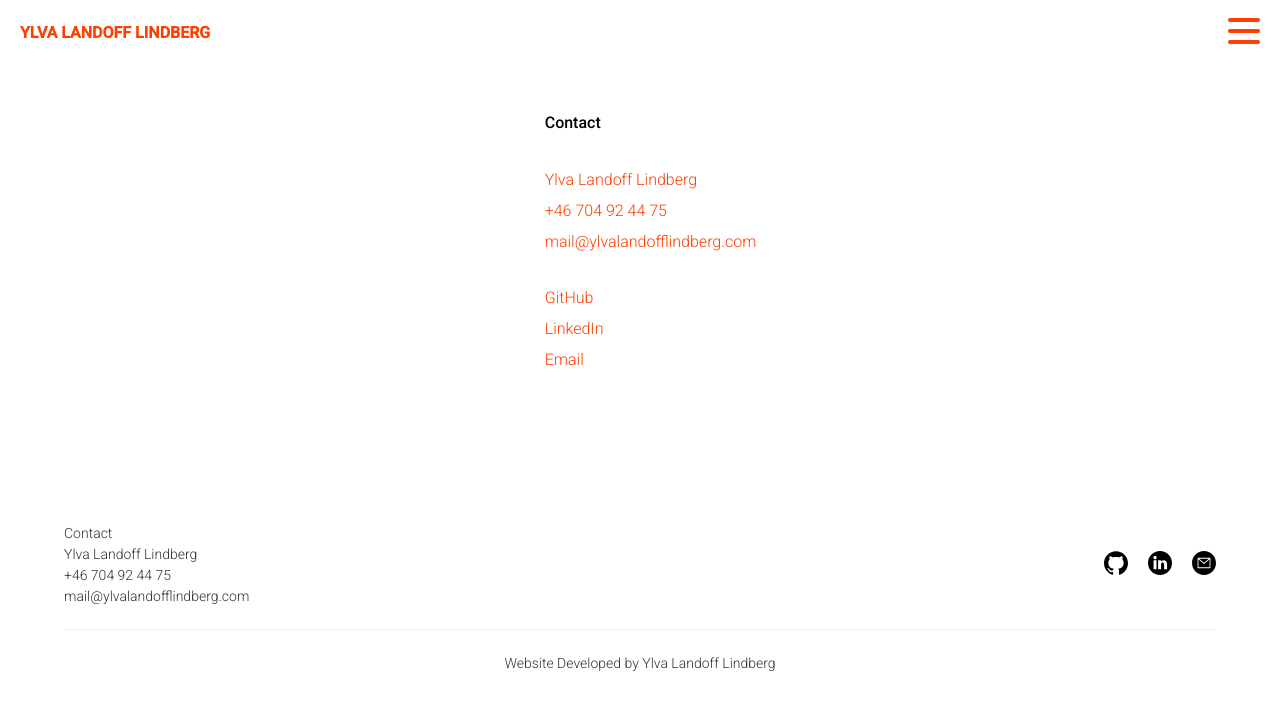
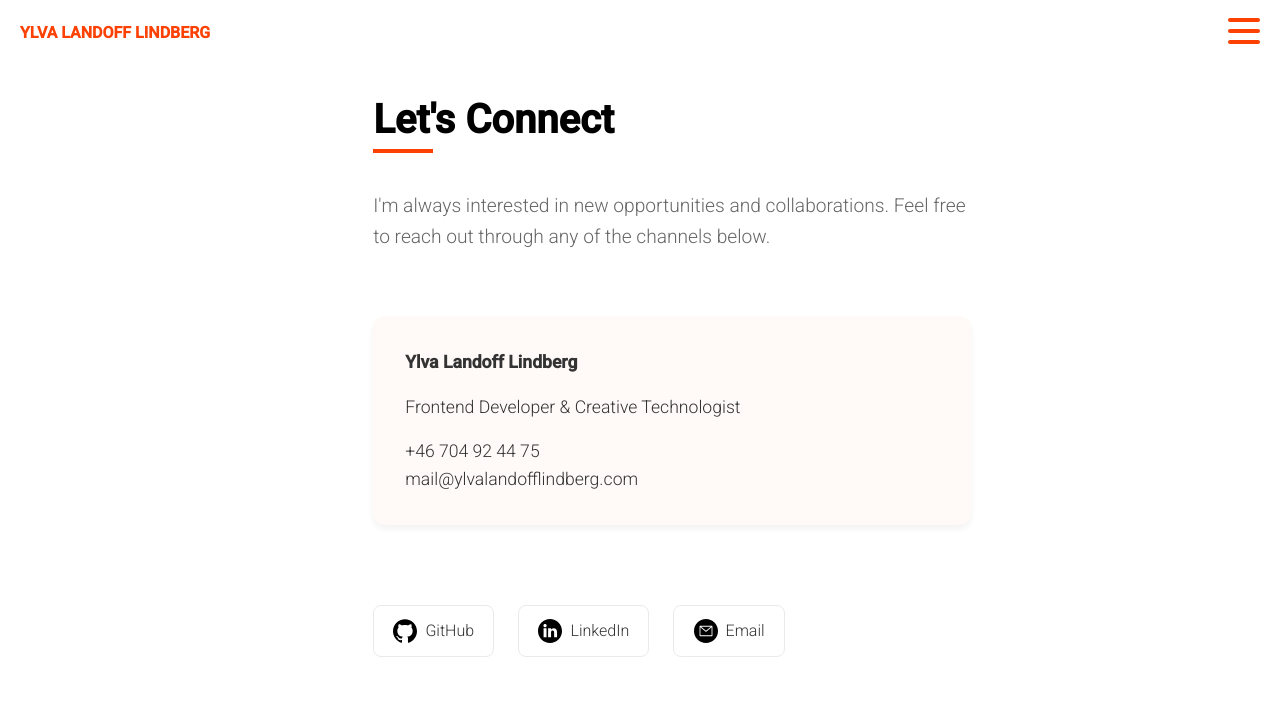
Before and after one commit to sssylvasss/ylva-homepage-next, a Next.js app: page /contact in a window 1280 px wide. Shown: the top 710 px of the page. Built offline with nearby package versions, Linux system fonts and the light colour scheme.

Commit message:
styling and navbar

```diff
--- a/src/components/Layout.tsx
+++ b/src/components/Layout.tsx
@@ -24,7 +24,7 @@ const Layout: React.FC<LayoutProps> = ({ children }) => {
     if (pathname === "/") {
       return isMobile;
     }
-    return !pathname.startsWith("/chicken");
+    return !pathname.startsWith("/chicken") && pathname !== "/contact";
   };
 
   return (
--- a/src/components/art/StylingArt.ts
+++ b/src/components/art/StylingArt.ts
@@ -173,6 +173,7 @@ export const TitleH1 = styled.h1`
 
 export const Main = styled.div`
   height: 100%;
+  margin-top: 85px; /* 65px header height + 20px extra spacing */
 
   @media (min-width: ${BREAKPOINTS.tablet}) {
     width: 100%;
@@ -242,6 +243,7 @@ export const MainVideoDiv = styled.div`
   display: block;
   flex-direction: column;
   justify-content: center;
+  margin-top: 85px; /* 65px header height + 20px extra spacing */
   @media (min-width: ${BREAKPOINTS.tablet}) {
     width: 90%;
   }
--- a/src/components/footer/Footer.tsx
+++ b/src/components/footer/Footer.tsx
@@ -1,13 +1,6 @@
 import React from "react";
 import { useRouter } from "next/router";
-import {
-  Main,
-  Wrapper,
-  Nav,
-  Icon,
-  BottomTextWrapper,
-  Text,
-} from "./StyleFooter";
+import { Main, BottomTextWrapper, Text } from "./StyleFooter";
 
 const Footer: React.FC = () => {
   const router = useRouter();
@@ -15,58 +8,6 @@ const Footer: React.FC = () => {
 
   return (
     <Main $isDark={isDarkMode}>
-      <Wrapper>
-        <div>
-          <Text $isDark={isDarkMode}>Contact</Text>
-          <Text $isDark={isDarkMode}>Ylva Landoff Lindberg</Text>
-          <Text $isDark={isDarkMode}>+46 704 92 44 75</Text>
-          <Text $isDark={isDarkMode}>mail@ylvalandofflindberg.com</Text>
-        </div>
-        <Nav>
-          <a
-            target="_blank"
-            rel="noopener noreferrer"
-            href="https://github.com/sssylvasss"
-          >
-            <Icon
-              src={
-                isDarkMode
-                  ? "/assets/github_white.svg"
-                  : "/assets/github_black.svg"
-              }
-              alt="Github linked icon"
-            />
-          </a>
-          <a
-            target="_blank"
-            rel="noopener noreferrer"
-            href="https://www.linkedin.com/in/ylva-landoff-lindberg/"
-          >
-            <Icon
-              src={
-                isDarkMode
-                  ? "/assets/linkedin_white.svg"
-                  : "/assets/linkedin_black.svg"
-              }
-              alt="LinkedIn linked icon"
-            />
-          </a>
-          <a
-            target="_blank"
-            rel="noopener noreferrer"
-            href="mailto:mail@ylvalandofflindberg.com"
-          >
-            <Icon
-              src={
-                isDarkMode
-                  ? "/assets/email_white.svg"
-                  : "/assets/email_black.svg"
-              }
-              alt="Mail linked icon"
-            />
-          </a>
-        </Nav>
-      </Wrapper>
       <BottomTextWrapper $isDark={isDarkMode}>
         <Text $isDark={isDarkMode}>
           Website Developed by Ylva Landoff Lindberg
--- a/src/components/header/NavBar.tsx
+++ b/src/components/header/NavBar.tsx
@@ -8,9 +8,10 @@ const NavBar: React.FC = () => {
   const [open, setOpen] = useState<boolean>(false);
   const router = useRouter();
   const isDarkMode = router.pathname === "/code";
+  const isLandingPage = router.pathname === "/" || router.pathname === "/home";
 
   return (
-    <Nav $isDark={isDarkMode}>
+    <Nav $isDark={isDarkMode} $isTransparent={isLandingPage}>
       <TitleLink href="/">
         <TitleText $isDark={isDarkMode}>YLVA LANDOFF LINDBERG</TitleText>
       </TitleLink>
--- a/src/components/header/RightNavBar.tsx
+++ b/src/components/header/RightNavBar.tsx
@@ -11,8 +11,8 @@ const RightNavBar: React.FC<RightNavBarProps> = ({ open, setOpen }) => {
   return (
     <Ul open={open}>
       <li>
-        <Link href="/" onClick={() => setOpen(false)}>
-          COLLAGE
+        <Link href="/collage" onClick={() => setOpen(false)}>
+          ART
         </Link>
       </li>
       <li>
--- a/src/components/header/styleHeader.ts
+++ b/src/components/header/styleHeader.ts
@@ -3,6 +3,7 @@ import Link from "next/link";
 
 interface DarkModeProps {
   $isDark?: boolean;
+  $isTransparent?: boolean;
 }
 
 export const Nav = styled.nav<DarkModeProps>`
@@ -15,8 +16,9 @@ export const Nav = styled.nav<DarkModeProps>`
   position: fixed;
   top: 0;
   left: 0;
-  background-color: ${({ $isDark }) => ($isDark ? "#1a1a1a" : "white")};
-  z-index: 5;
+  background-color: ${({ $isDark, $isTransparent }) =>
+    $isTransparent ? "transparent" : $isDark ? "#1a1a1a" : "white"};
+  z-index: 1000;
   transition: background-color 0.3s ease;
 `;
 
@@ -54,7 +56,7 @@ export const Ul = styled.ul<{ open: boolean }>`
   width: 170px;
   padding-top: 5rem;
   transition: transform 0.3s ease-in-out;
-  z-index: 4;
+  z-index: 1000;
 
   li {
     padding: 18px 10px;
--- a/src/components/header/styles/Burger.styles.ts
+++ b/src/components/header/styles/Burger.styles.ts
@@ -18,7 +18,7 @@ export const StyledBurger = styled.button<StyledBurgerProps>`
   justify-content: space-around;
   border: none;
   cursor: pointer;
-  z-index: 10;
+  z-index: 1001;
 
   &:focus {
     outline: none;
--- a/src/pages/contact.tsx
+++ b/src/pages/contact.tsx
@@ -1,55 +1,107 @@
 import React from "react";
 import styled from "styled-components";
 import Head from "next/head";
+import Image from "next/image";
 import { PageContainer } from "../styles/globalStyledComponents";
 
 const ContactWrapper = styled.div`
   width: 100%;
-  max-width: 800px;
+  max-width: 1000px;
   margin: 0 auto;
-  min-height: 60vh;
+  min-height: 70vh;
   display: flex;
   flex-direction: column;
   justify-content: center;
+  padding: 6rem 2rem 2rem 2rem;
 `;
 
 const Title = styled.h1`
-  font-size: 1rem;
-  font-weight: normal;
-  margin: 0 0 40px 0;
+  font-size: 2.5rem;
+  font-weight: 600;
+  margin: 0 0 2rem 0;
   color: #000;
+  position: relative;
+
+  &:after {
+    content: "";
+    position: absolute;
+    bottom: -10px;
+    left: 0;
+    width: 60px;
+    height: 4px;
+    background-color: #fc4103;
+  }
+`;
+
+const ContactSection = styled.div`
+  display: grid;
+  grid-template-columns: repeat(auto-fit, minmax(300px, 1fr));
+  gap: 3rem;
+  margin-top: 2rem;
 `;
 
 const ContactInfo = styled.div`
-  margin: 0;
-  display: flex;
-  flex-direction: column;
-  gap: 15px;
+  background: rgba(252, 65, 3, 0.03);
+  padding: 2rem;
+  border-radius: 12px;
+  box-shadow: 0 4px 6px rgba(0, 0, 0, 0.05);
+  transition: transform 0.2s ease;
+
+  &:hover {
+    transform: translateY(-5px);
+  }
 `;
 
 const ContactText = styled.p`
   margin: 0;
-  font-size: 1rem;
-  line-height: 1;
-  color: #fc4103;
+  font-size: 1.1rem;
+  line-height: 1.6;
+  color: #333;
 `;
 
 const LinksContainer = styled.div`
-  margin-top: 40px;
   display: flex;
-  flex-direction: column;
-  gap: 15px;
+  flex-wrap: wrap;
+  gap: 1.5rem;
+  margin-top: 2rem;
 `;
 
-const StyledLink = styled.a`
-  font-size: 1rem;
-  line-height: 1;
+const SocialLink = styled.a`
+  display: flex;
+  align-items: center;
+  gap: 0.5rem;
+  padding: 0.8rem 1.2rem;
+  background: white;
+  border: 1px solid #eaeaea;
+  border-radius: 8px;
   text-decoration: none;
-  color: #fc4103;
+  color: #333;
+  transition: all 0.2s ease;
 
   &:hover {
-    color: #000;
+    background: #fc4103;
+    color: white;
+    border-color: #fc4103;
+    transform: translateY(-2px);
+
+    img {
+      filter: brightness(0) invert(1);
     }
+  }
+`;
+
+const IconWrapper = styled.div`
+  width: 24px;
+  height: 24px;
+  position: relative;
+`;
+
+const Description = styled.p`
+  font-size: 1.2rem;
+  line-height: 1.6;
+  color: #666;
+  max-width: 600px;
+  margin: 1rem 0 2rem 0;
 `;
 
 const Contact: React.FC = () => {
@@ -65,35 +117,74 @@ const Contact: React.FC = () => {
 
       <PageContainer>
         <ContactWrapper>
-          <Title>Contact</Title>
+          <Title>Let&apos;s Connect</Title>
+          <Description>
+            I&apos;m always interested in new opportunities and collaborations.
+            Feel free to reach out through any of the channels below.
+          </Description>
 
+          <ContactSection>
             <ContactInfo>
-            <ContactText>Ylva Landoff Lindberg</ContactText>
-            <ContactText>+46 704 92 44 75</ContactText>
+              <ContactText style={{ fontWeight: 600, marginBottom: "1rem" }}>
+                Ylva Landoff Lindberg
+              </ContactText>
+              <ContactText>
+                Frontend Developer & Creative Technologist
+              </ContactText>
+              <ContactText style={{ marginTop: "1rem" }}>
+                +46 704 92 44 75
+              </ContactText>
               <ContactText>mail@ylvalandofflindberg.com</ContactText>
             </ContactInfo>
 
+            <div>
               <LinksContainer>
-            <StyledLink
+                <SocialLink
                   href="https://github.com/sssylvasss"
                   target="_blank"
                   rel="noopener noreferrer"
                 >
+                  <IconWrapper>
+                    <Image
+                      src="/assets/github_black.svg"
+                      alt="GitHub"
+                      fill
+                      style={{ objectFit: "contain" }}
+                    />
+                  </IconWrapper>
                   GitHub
-            </StyledLink>
+                </SocialLink>
 
-            <StyledLink
+                <SocialLink
                   href="https://www.linkedin.com/in/ylva-landoff-lindberg/"
                   target="_blank"
                   rel="noopener noreferrer"
                 >
+                  <IconWrapper>
+                    <Image
+                      src="/assets/linkedin_black.svg"
+                      alt="LinkedIn"
+                      fill
+                      style={{ objectFit: "contain" }}
+                    />
+                  </IconWrapper>
                   LinkedIn
-            </StyledLink>
+                </SocialLink>
 
-            <StyledLink href="mailto:mail@ylvalandofflindberg.com">
+                <SocialLink href="mailto:mail@ylvalandofflindberg.com">
+                  <IconWrapper>
+                    <Image
+                      src="/assets/email_black.svg"
+                      alt="Email"
+                      fill
+                      style={{ objectFit: "contain" }}
+                    />
+                  </IconWrapper>
                   Email
-            </StyledLink>
+                </SocialLink>
               </LinksContainer>
+            </div>
+          </ContactSection>
         </ContactWrapper>
       </PageContainer>
     </>
--- a/src/pages/index.tsx
+++ b/src/pages/index.tsx
@@ -167,7 +167,7 @@ const CloverContainer = styled.div`
   width: 300px;
   height: 300px;
   margin: 0 auto;
-  z-index: 20;
+  z-index: 1;
   overflow: visible;
 
   @media (min-width: ${({ theme }) => theme.breakpoints.desktop}) {
@@ -192,7 +192,7 @@ const CircleLink = styled(Link)<{
   justify-content: center;
   text-decoration: none;
   cursor: pointer;
-  z-index: 20;
+  z-index: 1;
 
   @media (min-width: ${({ theme }) => theme.breakpoints.desktop}) {
     width: 500px;
--- a/src/pages/video.tsx
+++ b/src/pages/video.tsx
@@ -21,7 +21,7 @@ const VideoPage: NextPage = () => {
 
   return (
     <>
-      <Head>
+      <Head key="video-head">
         <title>Video | Ylva</title>
         <meta
           name="description"
--- a/src/styles/globalStyledComponents.tsx
+++ b/src/styles/globalStyledComponents.tsx
@@ -14,6 +14,7 @@ export const PageContainer = styled.div`
 
 export const ContentWrapper = styled.div`
   margin: 20px;
+  padding-top: 85px; /* 65px header height + 20px extra space */
 `;
 
 export const GlobalText = styled.p`
```
Lines whose indentation alone changed are shown as unchanged.
